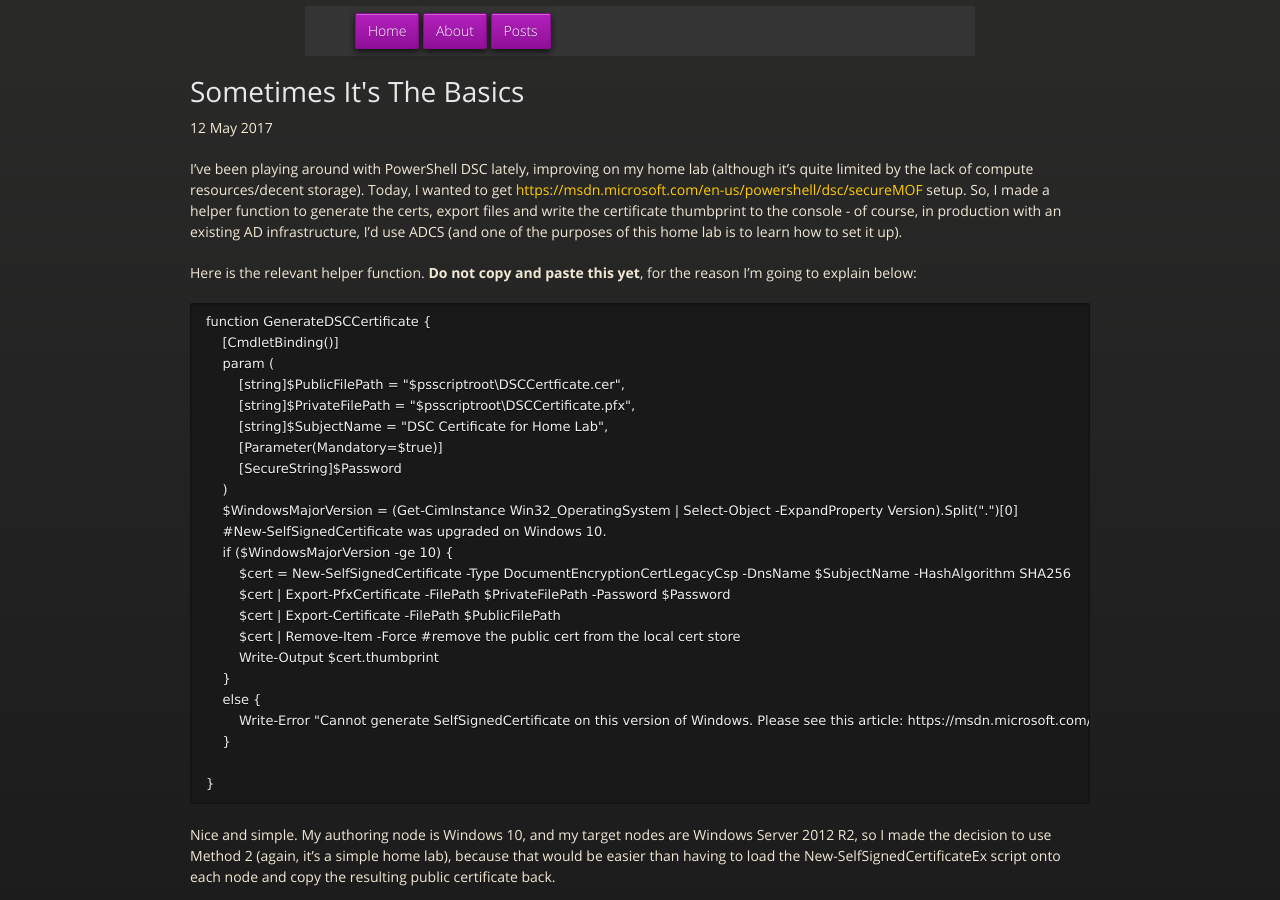
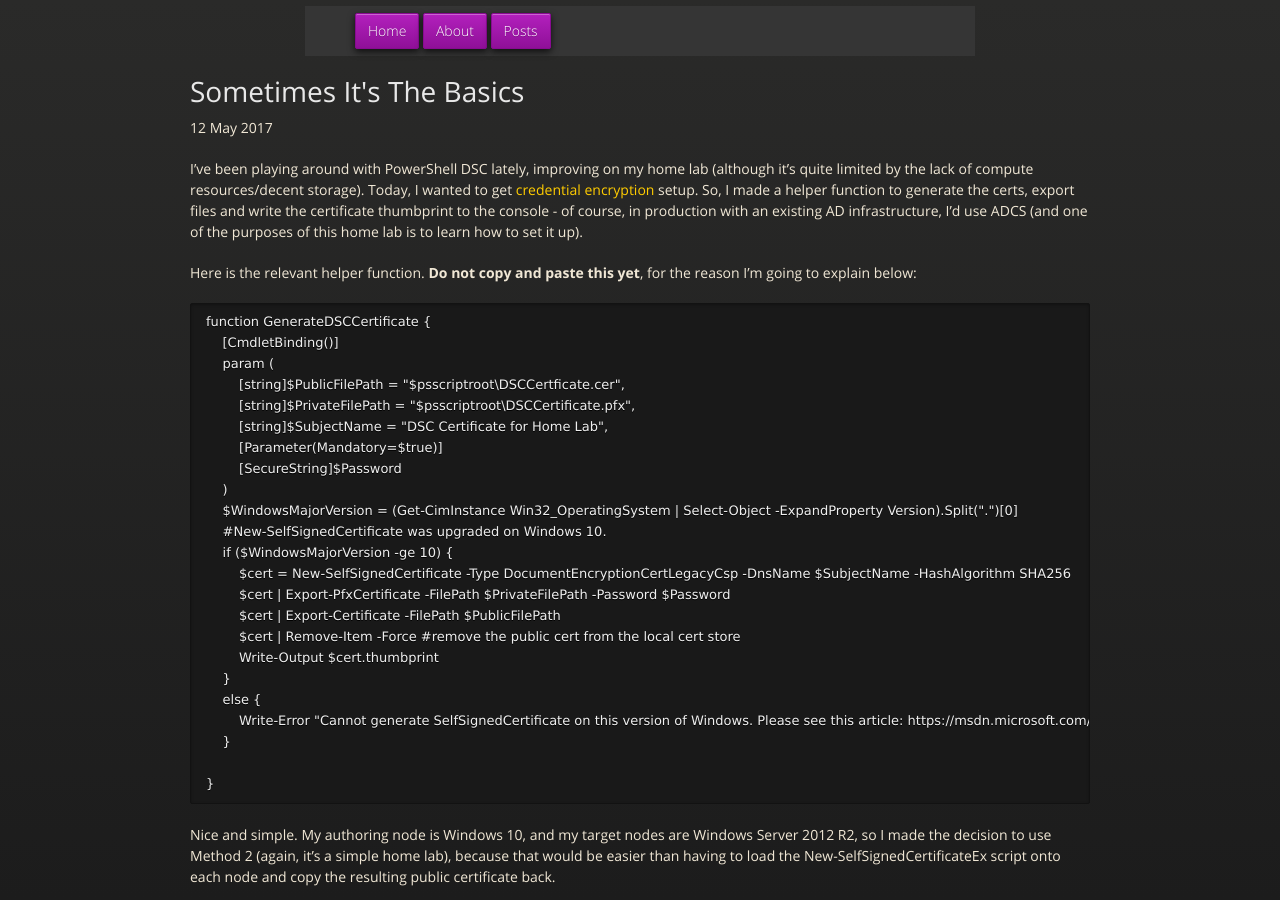
Before and after one commit to venusyprime/venusyprime.github.io, a Jekyll site: the page built from _posts/2017-05-12-Sometimes-Basics.md, in a window 1280 px wide and 900 px high. Built offline with Jekyll 4.4.1, drawn with Linux system fonts in a browser that asks for light colours; nearby versions of some CDN libraries.

Commit message:
Fix link mistake.

```diff
--- a/_posts/2017-05-12-Sometimes-Basics.md
+++ b/_posts/2017-05-12-Sometimes-Basics.md
@@ -4,7 +4,7 @@ title:  "Sometimes It's The Basics"
 date:   2017-05-12 12:00:00 +0000
 categories: powershell
 ---
-I've been playing around with PowerShell DSC lately, improving on my home lab (although it's quite limited by the lack of compute resources/decent storage). Today, I wanted to get [https://msdn.microsoft.com/en-us/powershell/dsc/secureMOF](credential encryption) setup. So, I made a helper function to generate the certs, export files and write the certificate thumbprint to the console - of course, in production with an existing AD infrastructure, I'd use ADCS (and one of the purposes of this home lab is to learn how to set it up).
+I've been playing around with PowerShell DSC lately, improving on my home lab (although it's quite limited by the lack of compute resources/decent storage). Today, I wanted to get [credential encryption](https://msdn.microsoft.com/en-us/powershell/dsc/secureMOF) setup. So, I made a helper function to generate the certs, export files and write the certificate thumbprint to the console - of course, in production with an existing AD infrastructure, I'd use ADCS (and one of the purposes of this home lab is to learn how to set it up).
 
 Here is the relevant helper function. **Do not copy and paste this yet**, for the reason I'm going to explain below:
 
```
